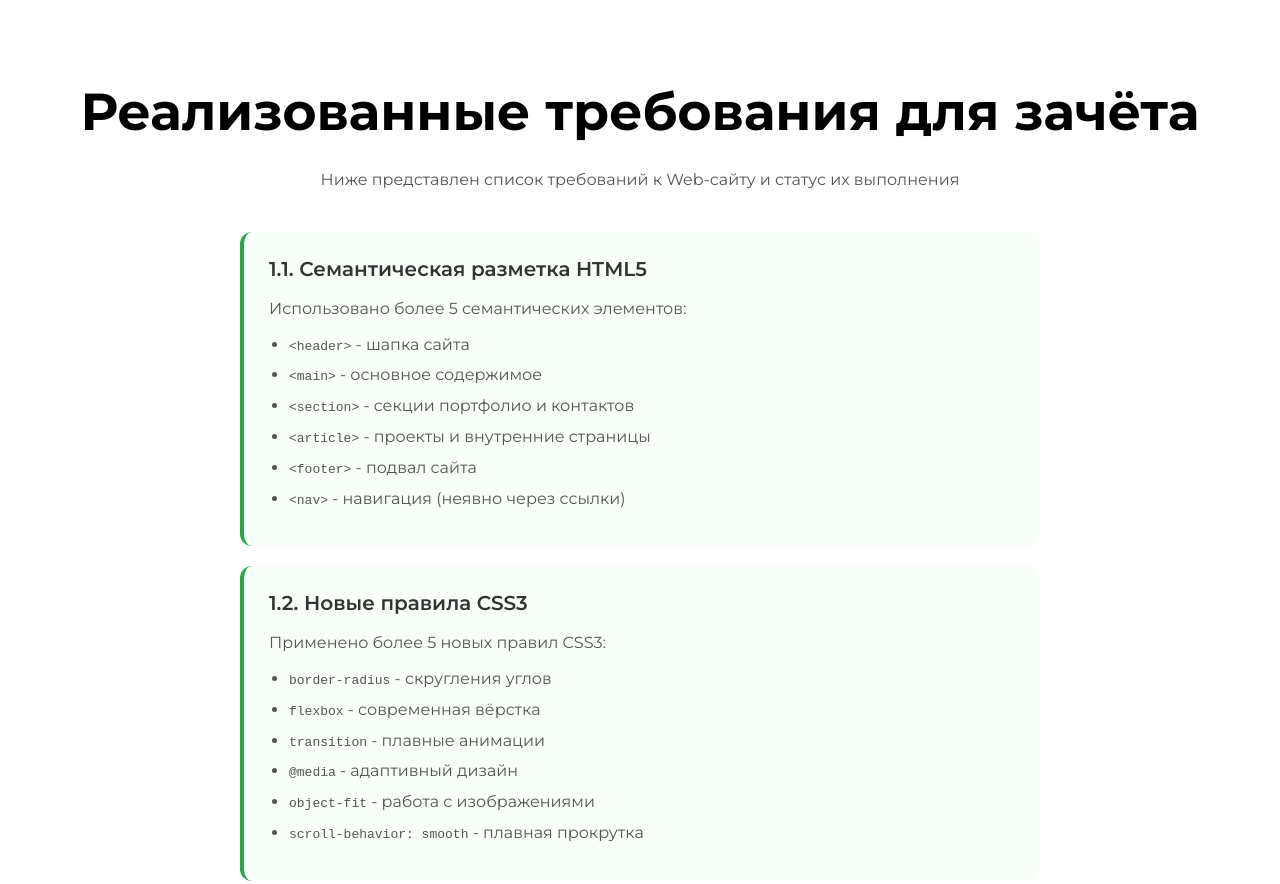
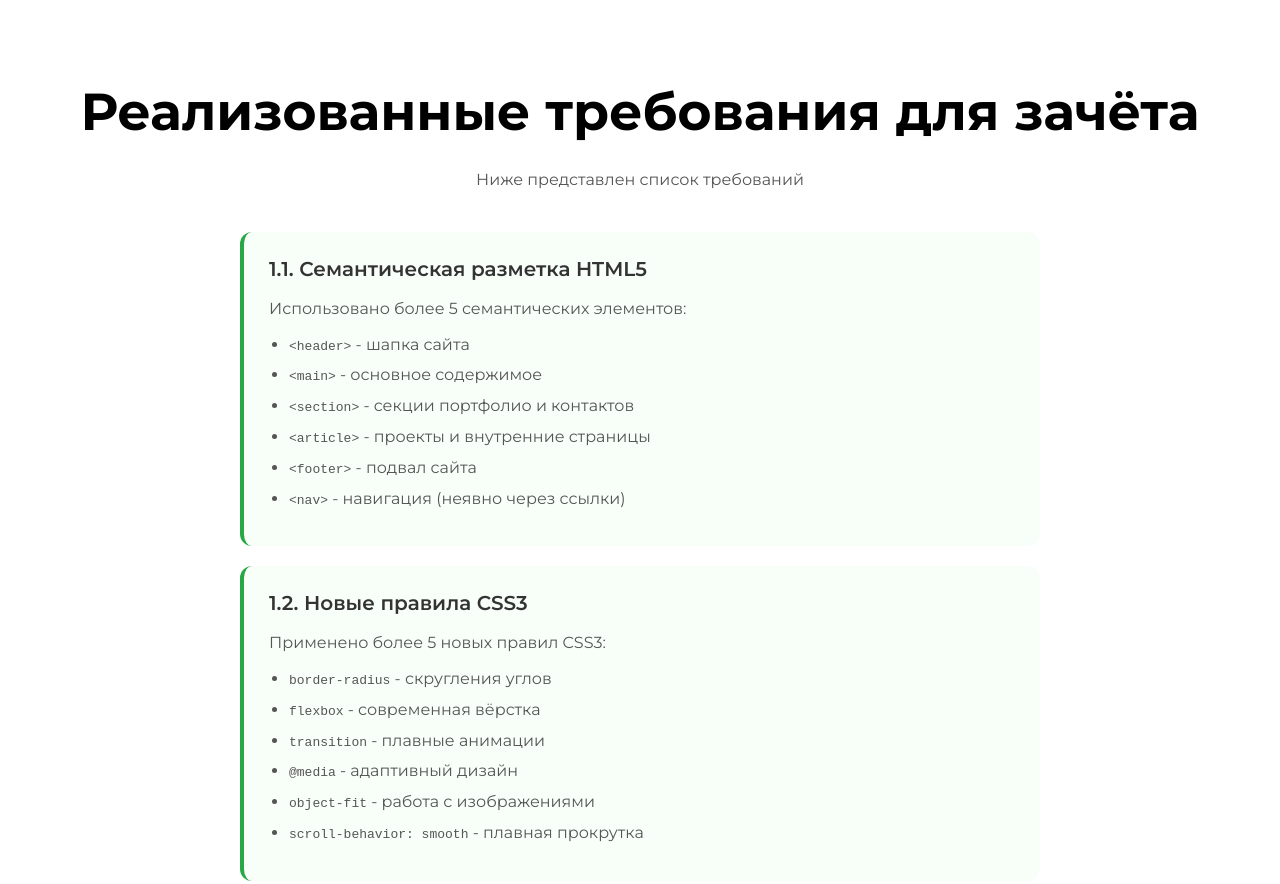
Before and after one commit to ShvalevAnton/Website-Portfolio, a plain HTML site: page requirements.html in a window 1280 px wide. Shown: the top 884 px of the page. Drawn offline with Linux system fonts and the light colour scheme.

Commit message:
Edit text

```diff
--- a/requirements.html
+++ b/requirements.html
@@ -19,7 +19,7 @@
             <div class="inner-page-details">
                 <h1 class="inner-page-title">Реализованные требования для зачёта</h1>
                 <div class="inner-page-text">
-                    <p>Ниже представлен список требований к Web-сайту и статус их выполнения</p>
+                    <p>Ниже представлен список требований</p>
                 </div>
             </div>
 
```
